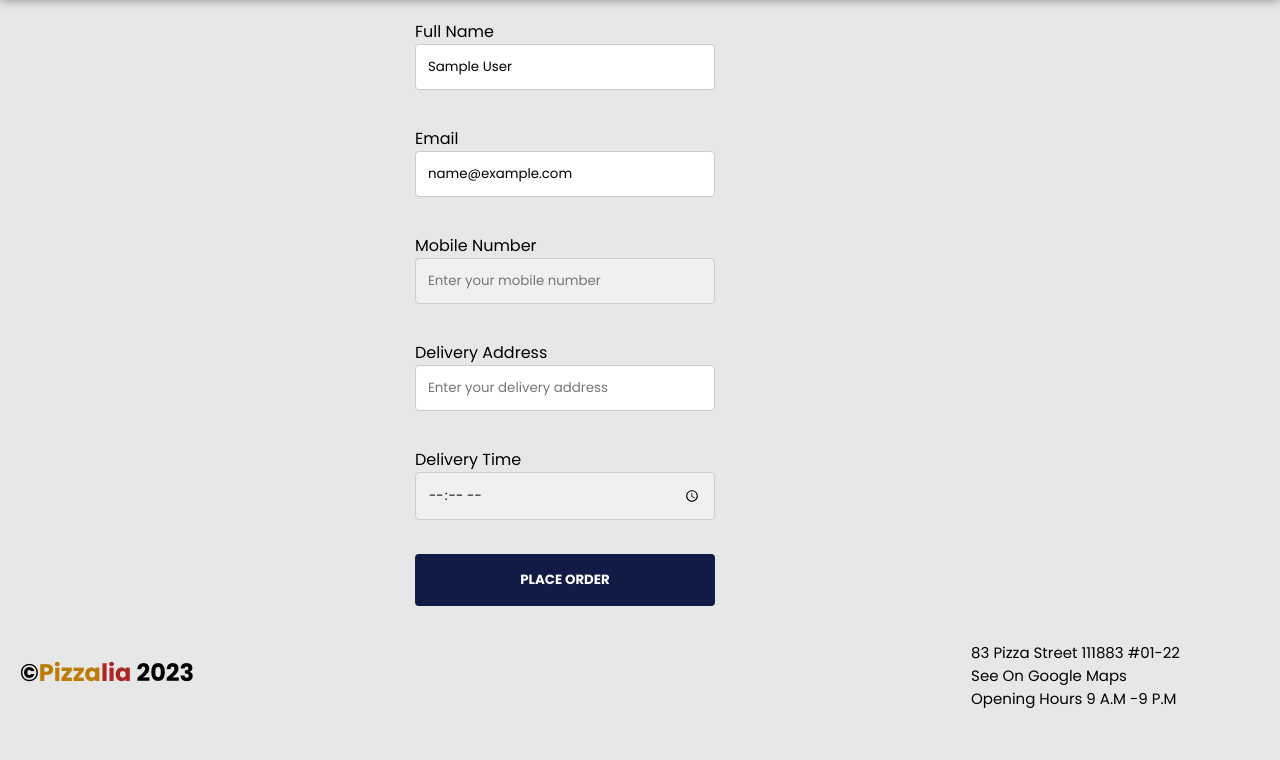
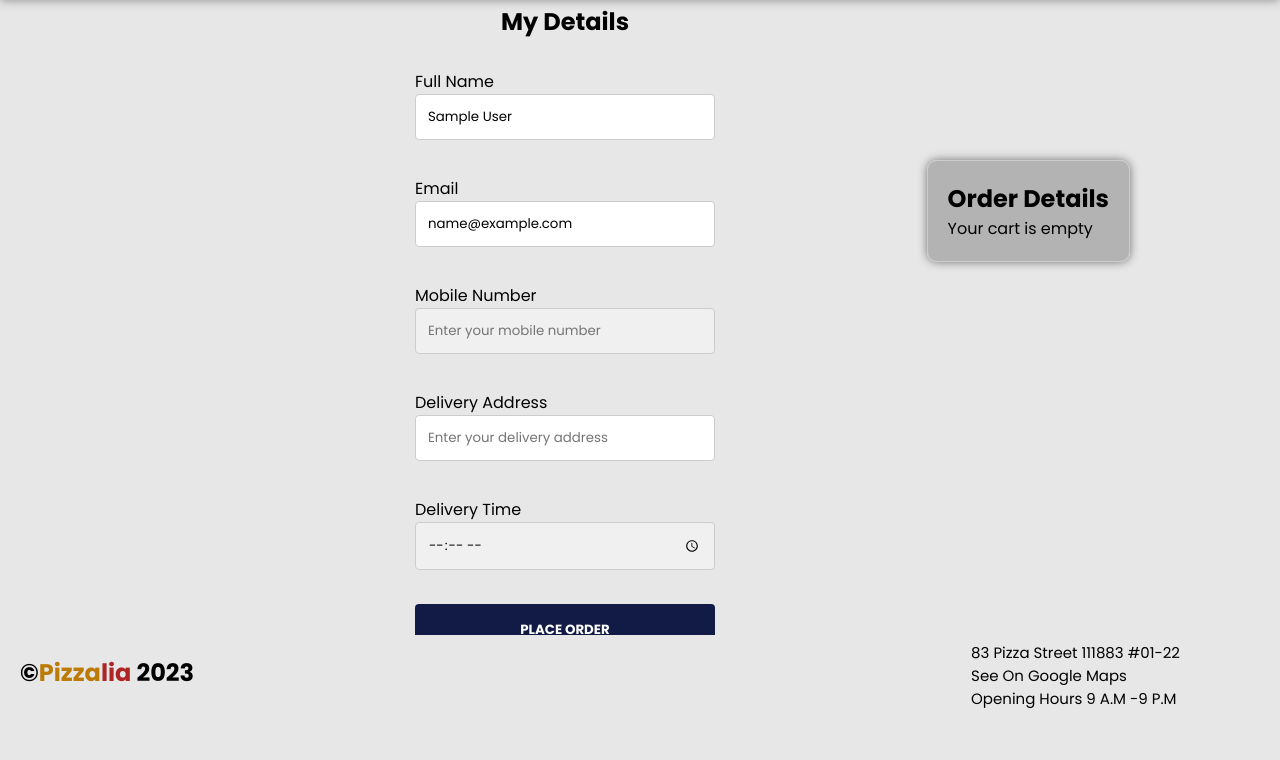
Before and after one commit to adi-bal/IE4717-WebDesign-Project, a PHP site: page /checkout.php in a window 1280 px wide. Shown: the part 90-850 px from the top of the page. Before the commit the page ends 798 px from the top, so only its background shows below. Run offline with PHP 8.4, Linux system fonts and the light colour scheme; the visitor is signed in with stand-in values (Sample User, id 1).

Commit message:
Fixed some bugs

```diff
--- a/checkout.js
+++ b/checkout.js
@@ -52,10 +52,14 @@ document.addEventListener('DOMContentLoaded', function () {
         checkoutCartContent.innerHTML = 'Your cart is empty';
         checkoutCartTotal.textContent = ''; // Clear the total if the cart is empty
     }
-});
+
 
 const cartContainer = document.getElementById('cartContainer');
 cartContainer.style.display = 'block';
+
+});
+
+
 
 function submitOrder() {
     // Assuming you're using innerText or innerHTML to store the cart content and total
@@ -65,10 +69,3 @@ function submitOrder() {
     // Now submit the form
     document.getElementById('orderForm').submit();
 }
-
-if (!<?php echo (isset($_SESSION['loggedin']) && $_SESSION['loggedin']) ? 'true' : 'false'; ?>) {
-    const cartContainer = document.getElementById('cart-container');
-    if (cartContainer) {
-        cartContainer.style.display = 'none';
-    }
-}
--- a/checkout.php
+++ b/checkout.php
@@ -1,6 +1,7 @@
 <?php
 // Start the session
 session_start();
+$isUserLoggedIn = (isset($_SESSION['loggedin']) && $_SESSION['loggedin']) ? 'true' : 'false';
 ?>
 
 <!DOCTYPE html>
--- a/style-checkout.css
+++ b/style-checkout.css
@@ -345,7 +345,7 @@ footer {
     background-color: #e8e7e7; /* Your desired background color */
     text-align: left;
     padding: 20px; /* Add padding as needed */
-    z-index: 2;
+    z-index: 200;
 }
 
 .company-address {
@@ -452,6 +452,8 @@ form textarea:focus {
     text-align: center;
     height: 50vh; /* Set the container to the full viewport height for vertical centering */
     margin-left: 850px;
+    margin-top: 50px;
+    z-index: 1;
 }
 
 .user-details h2 {
@@ -470,12 +472,13 @@ form textarea:focus {
     padding: 5px;
     border: 1px solid #ccc;
     border-radius: 4px;
+    z-index: 1;
 }
 
 .login-required {
     text-align: center; /* Center the content horizontally */
     position: absolute; /* Position the element absolutely */
-    top: 30%; /* Position the top edge at the vertical center of the viewport */
+    top: 45%; /* Position the top edge at the vertical center of the viewport */
     left: 50%; /* Position the left edge at the horizontal center of the viewport */
     transform: translate(-50%, -50%); /* Center the element perfectly */
 }
```
Also changed, not shown: menu.php (+6 -5 lines).
